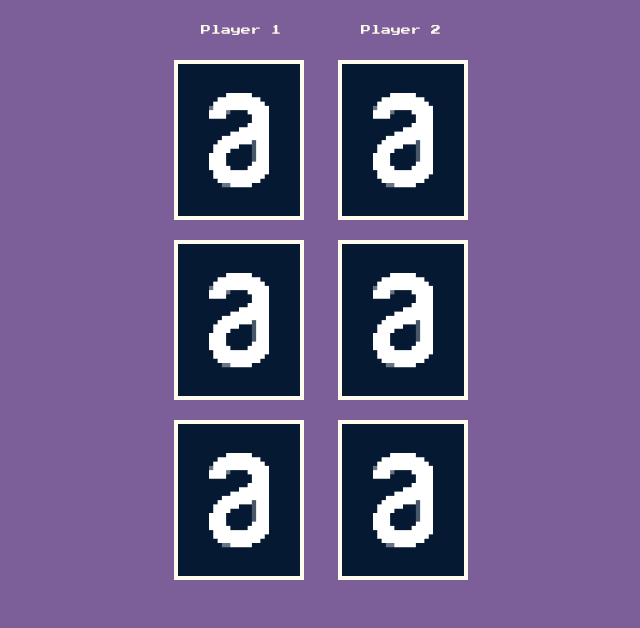
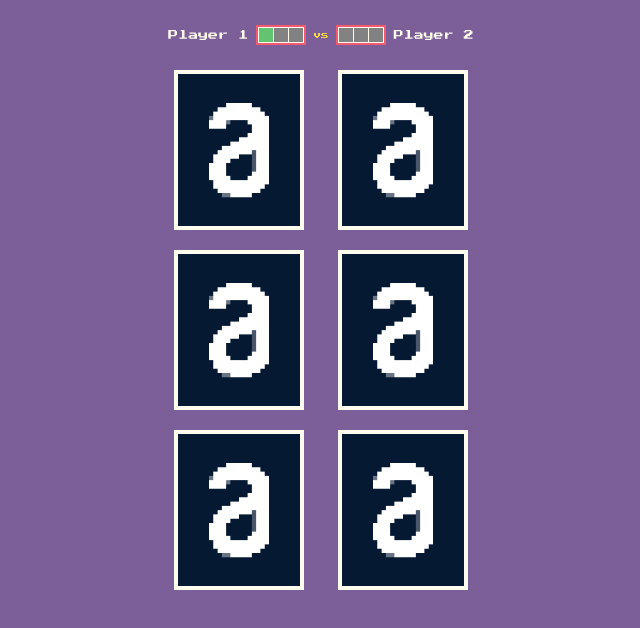
Before and after one commit to Andriwfonseca/matching-game, a website built with Vite: page index.html in a window 1280 px wide. Shown: the whole page, without its empty margins (319-959 px from the left). Built offline with nearby package versions, Linux system fonts and the light colour scheme.

Commit message:
Create styles of the PlayerScore component

```diff
--- a/main.js
+++ b/main.js
@@ -4,6 +4,7 @@ import './src/styles/elements/base.css';
 
 import ScoreBoard from './src/objects/ScoreBoard';
 import BoardGame from './src/objects/BoardGame';
+import PlayerVs from './src/components/PlayerVs';
 
 const $root = document.querySelector("#root");
 
--- a/src/components/PlayerName/index.js
+++ b/src/components/PlayerName/index.js
@@ -1,3 +1,4 @@
+import PlayerScore from "../PlayerScore";
 import "./style.css";
 
 const PlayerName = (content) =>{
--- a/src/components/PlayerName/style.css
+++ b/src/components/PlayerName/style.css
@@ -1,4 +1,5 @@
 .player-name{
     color: var(--color-floral-white);
     font-size: 1rem;
+    align-items: center;
 }
--- a/src/components/PlayerScore/index.js
+++ b/src/components/PlayerScore/index.js
@@ -0,0 +1,13 @@
+import './style.css';
+
+const PlayerScore = (points = 0) => {
+    return /*html*/ `
+        <ol class="player-score" data-points="${points}" >
+            <li class="pointer">Um</li>
+            <li class="pointer">Dois</li>
+            <li class="pointer">Três</li>
+        </ol>
+    `;
+}
+
+export default PlayerScore;
--- /dev/null
+++ b/src/components/PlayerScore/style.css
@@ -0,0 +1,33 @@
+.player-score{
+    box-sizing: border-box;
+    background-color: var(--color-floral-white);
+    width: 50px;
+    height: 20px;
+    border: 2px solid var(--color-fiery-rose);
+    padding: 1px;
+    display: flex;
+    gap: 1px;
+}
+
+.player-score > .pointer{
+    background-color: var(--color-old-silver);
+    text-indent: -999px;
+    overflow: hidden;
+    width: 33%;
+}
+
+.player-score[data-points="1"] > .pointer:first-child{
+    background-color: var(--color-mantis);
+}
+
+.player-score[data-points="2"] {
+    flex-direction: row-reverse;
+}
+
+.player-score[data-points="2"] > .pointer:nth-child(n+2){
+    background-color: var(--color-mantis);
+}
+
+.player-score[data-points="3"] > .pointer{
+    background-color: var(--color-mantis);
+}
--- /dev/null
+++ b/src/components/PlayerVs/index.js
@@ -0,0 +1,9 @@
+import './style.css';
+
+const PlayerVs = (content = "vs") => {
+    return /*html*/`
+        <span class="player-vs">${content}</span>
+    `;
+}
+
+export default PlayerVs;
--- /dev/null
+++ b/src/components/PlayerVs/style.css
@@ -0,0 +1,4 @@
+span{
+    color: var(--color-sandstorm);
+    font-size: 0.8rem;
+}
--- a/src/objects/BoardGame/style.css
+++ b/src/objects/BoardGame/style.css
@@ -3,5 +3,6 @@
     flex-wrap: wrap;
     gap: 20px;
     justify-content: space-evenly;
-    perspective: 600px;
+    perspective: 750px;
+
 }
--- a/src/objects/ScoreBoard/index.js
+++ b/src/objects/ScoreBoard/index.js
@@ -1,11 +1,19 @@
 import PlayerName from "../../components/PlayerName";
+import PlayerScore from "../../components/PlayerScore";
+import PlayerVs from "../../components/PlayerVs";
 import "./style.css";
 
 const ScoreBoard = () =>{
     return /*html*/`
+
         <header class="score-board">
+
             ${PlayerName("Player 1")}
+            ${PlayerScore(1)}
+            ${PlayerVs()}
+            ${PlayerScore(0)}
             ${PlayerName("Player 2")}
+
         </header>
     `;
 }
--- a/src/objects/ScoreBoard/style.css
+++ b/src/objects/ScoreBoard/style.css
@@ -1,6 +1,7 @@
 .score-board{
     display: flex;
-    justify-content: space-around;
+    justify-content: space-evenly;
+    align-items: center;
     padding-top: 2.5rem;
     padding-bottom: 2.5rem;
 }
--- a/src/styles/settings/colors.css
+++ b/src/styles/settings/colors.css
@@ -3,4 +3,7 @@
     --color-pomb-and-power: #7C5E99 ;
     --color-floral-white: #FFFCEE;
     --color-fiery-rose: #F25A70;
+    --color-sandstorm: #F5D547;
+    --color-old-silver: #828282;
+    --color-mantis: #62C370;
 }
```
Also changed, not shown: src/components/PlayerArrow/index.js (added, +12 -0 lines), package.json (line endings or trailing spaces), src/components/PlayerArrow/style.css (added), src/images/iconArrowDown.png (added).
